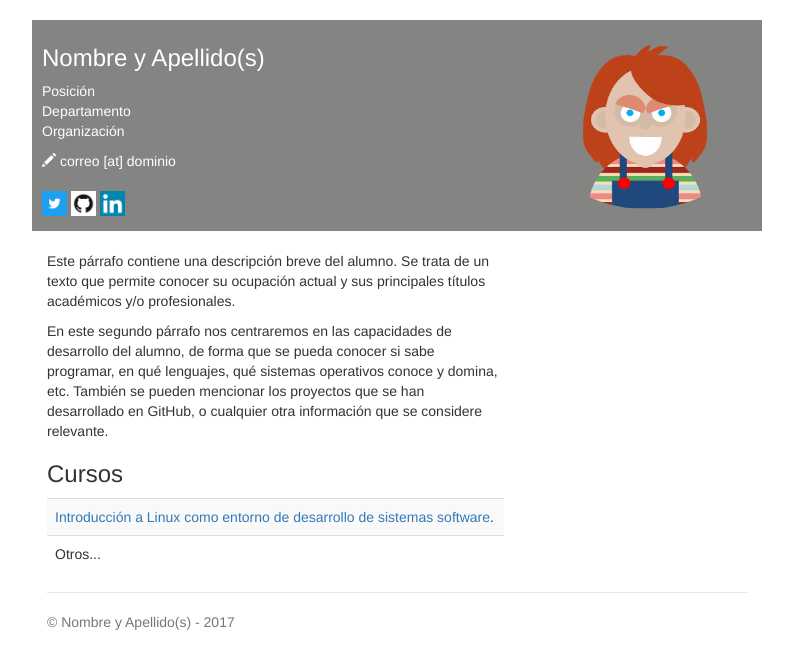
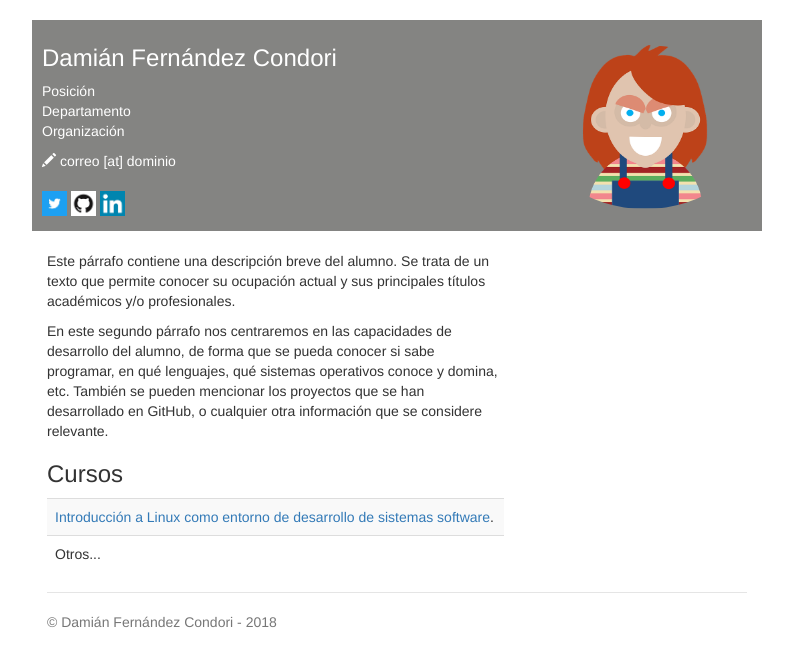
Before and after one commit to damian81/damian81.github.io, a plain HTML site: page index.html in a window 1280 px wide. Shown: the whole page, without its empty margins (243-1036 px from the left). Drawn offline with nearby package versions, Linux system fonts and the light colour scheme.

Commit message:
Version personalizada de mi sitio Web. v1

```diff
--- a/index.html
+++ b/index.html
@@ -5,10 +5,10 @@
     <meta charset="utf-8">
     <meta name="description" content="Página de ejemplo del MOOC de LINUX - UPM.">
     <!--Sustituir por los datos del alumno-->
-    <meta name="author" content="Nombre y Apellido(s)">
+    <meta name="damian" content="Damián Fernández Condori">
 
     <!--Sustituir por los datos del alumno-->
-    <title>Nombre y Apellido(s)</title>
+    <title>Damián Fernández Condori</title>
 
     <link href="css/bootstrap.min.css" rel="stylesheet">
     <link href="css/style.css" rel="stylesheet">
@@ -17,7 +17,7 @@
   <body>
     <div class="container header-bar">
       <!--Sustituir por los datos del alumno-->
-      <h3>Nombre y Apellido(s) <span><img style="width: 214px; height: 164px;" class='img-circle' alt="Nombre y Apellido(s)" src="img/foto.png" align="right"></span></h3>
+      <h3>Damián Fernández Condori <span><img style="width: 214px; height: 164px;" class='img-circle' alt="Damián Fernández Condori" src="img/foto.png" align="right"></span></h3>
       <p>
         <!--Sustituir por los datos del alumno-->
         Posición<br>
@@ -55,7 +55,7 @@
 
       <footer class="footer">
         <!--Sustituir por los datos del alumno-->
-        <p>&copy; Nombre y Apellido(s) - 2017</p>
+        <p>&copy; Damián Fernández Condori - 2018</p>
       </footer>
 
     </div>
```
